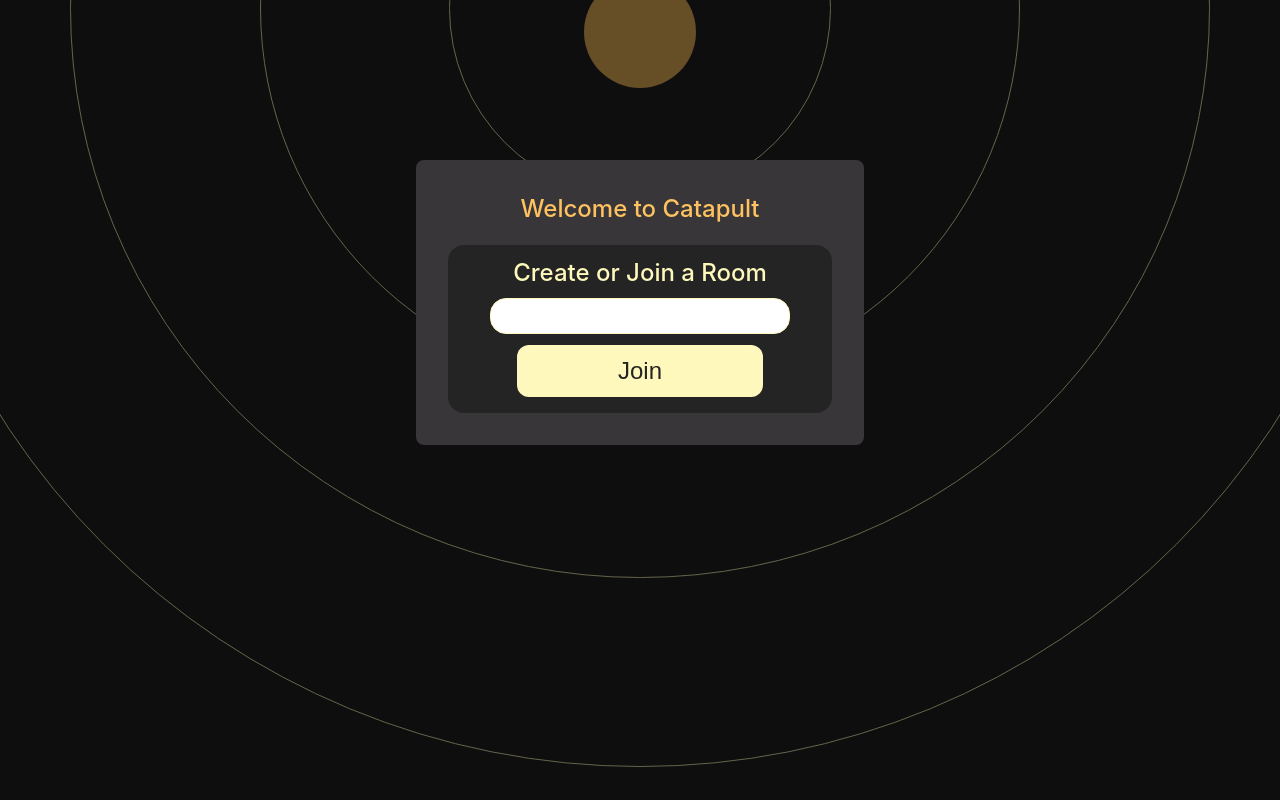
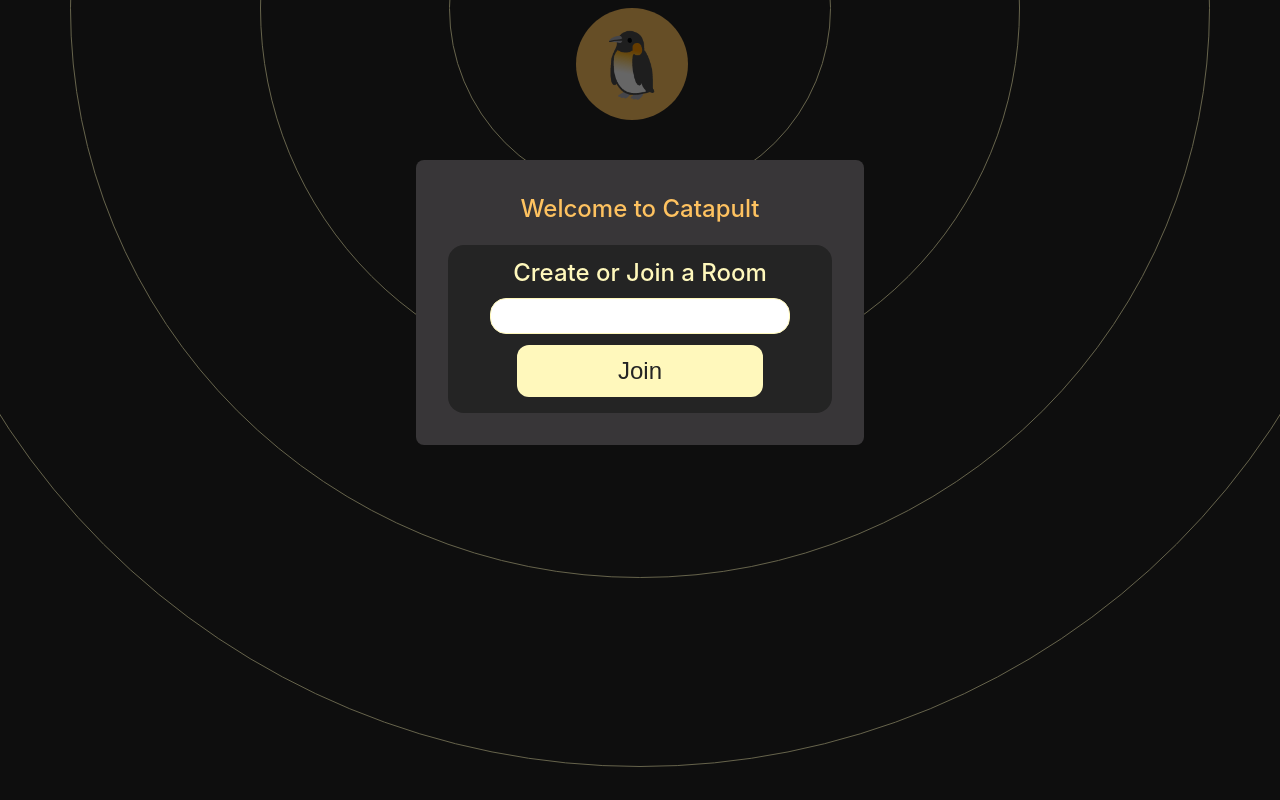
Before and after one commit to OrionInnovationTRTech/catapultTransfer, a website built with Vite: page index.html in a window 1280 px wide. Shown: the top 800 px of the page. Built offline with nearby package versions, Linux system fonts and the light colour scheme; no server answers.

Commit message:
Joining sockets are added to UI

```diff
--- a/index.html
+++ b/index.html
@@ -11,8 +11,6 @@
 
     <div id="app">
 
-      <div class="nodes"></div>
-
       <div class="joinRoom showRoom">
         <div class="wrapper">
           <h2>Welcome to Catapult</h2>
@@ -21,7 +19,7 @@
             <div class="container">
               <form>
                 <label>Create or Join a Room</label>
-                <input type="text" name="room" id="roomID" />
+                <input type="text" name="room" id="roomID" required pattern="[a-zA-Z0-9]+"/>
                 <button onclick="" type="submit">Join</button>
               </form>
             </div>
@@ -31,6 +29,14 @@
 
       </div>
 
+      <div class="nodes">
+        <ul>
+          <li>
+            <div class="node"><a onclick="console.log('a')">&#128039;</a></div>
+          </li>
+        </ul>
+      </div>
+
     </div>
     <script type="module" src="src/main.ts"></script>
   </body>
--- a/src/init.ts
+++ b/src/init.ts
@@ -22,10 +22,3 @@ export function circle(element: HTMLElement) {
         element.appendChild(circle);
     }
 }
-
-export function node(element: HTMLElement) {
-    let node = document.createElement('span');
-    node.classList.add('node');
-
-    element.appendChild(node);
-}
--- a/src/main.ts
+++ b/src/main.ts
@@ -1,6 +1,5 @@
 import './style.css'
 import { circle } from './init'
-import { node } from './init'
 import { joinRoom } from './socket'
 
 import { io } from "socket.io-client";
@@ -8,7 +7,7 @@ import { io } from "socket.io-client";
 var socket = io('http://10.254.127.14:3000');
 
 circle(document.querySelector('#background')!)
-node(document.querySelector('.nodes')!)
+//node(document.querySelector('.nodes')!)
 
 window.addEventListener('resize', () => {
   circle(document.querySelector('#background')!)
--- a/src/socket.ts
+++ b/src/socket.ts
@@ -5,7 +5,8 @@ export function joinRoom(socket: any) {
     socket.emit('join', roomID)
 
     socket.on('user joined', (data: any) => {
-        console.log(`${data} joined the room`)
+        console.log(data);
+        node(document.querySelector('.nodes')!)
     })
 
     socket.on('user left', (data: any) => {
@@ -15,3 +16,15 @@ export function joinRoom(socket: any) {
     var room = document.querySelector('.joinRoom');
     room?.classList.toggle('showRoom')
 }
+
+const emojis = ['&#128039;', '&#128054;', '&#129418;']
+
+export function node(element: HTMLElement) {
+  const randomEl = emojis[Math.floor(Math.random() * emojis.length)]
+
+  let node = document.createElement("div");
+  node.classList.add('node');
+  node.innerHTML = `<a onclick="console.log('a')">${randomEl}</a>`
+
+  element.appendChild(node);
+}
--- a/src/style.css
+++ b/src/style.css
@@ -39,13 +39,29 @@
   align-items: center;
 }
 
+.nodes {
+  display: flex;
+  justify-content: center;
+}
+
 .node {
-  display: inline-block;
+  margin: 0em 1em 5em auto;
   border-radius: 50%;
   height: 7em;
   width: 7em;
-  margin: -2em auto;
   background-color: #FEC260;
+}
+
+.node a {
+  display: flex;
+  justify-content: center;
+  align-items: center;
+  height: 100%;
+  width: 100%;
+  color: #FFF;
+  font-size: 4em;
+  font-weight: bold;
+  text-decoration: none;
 }
 
 button {
@@ -139,3 +155,9 @@ button[type="submit"] {
   font-size: 1.5em;
   font-weight: 500;
 }
+
+ul {
+  list-style-type: none;
+  padding: 0;
+  margin: 0;
+}
```
Also changed, not shown: server.js (+7 -2 lines).
